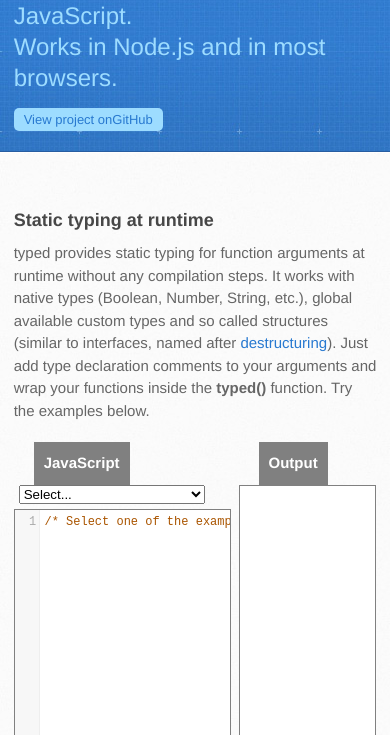
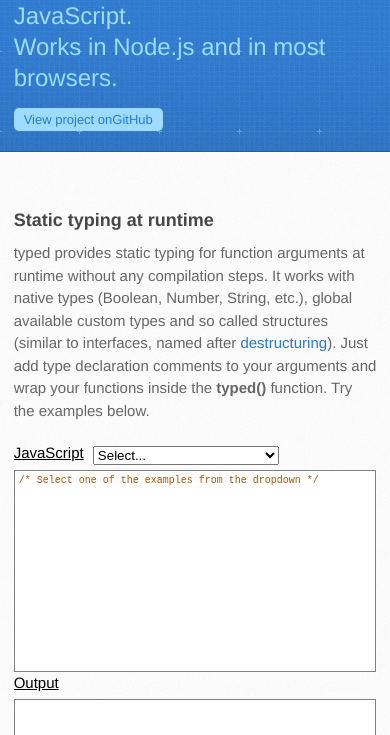
Before and after one commit to alexlawrence/typed, a plain HTML site: page index.html in a window 390 px wide. Shown: the part 109-844 px from the top of the page. Drawn offline with Linux system fonts and the light colour scheme.

Commit message:
Fixed mobile version of website.

```diff
--- a/stylesheets/extra.css
+++ b/stylesheets/extra.css
@@ -10,10 +10,8 @@
     float:left;
 }
 
-
 .demo .code, .demo .output
 {
-
     height: 350px;
     resize: none;
     border: 1px solid grey;
@@ -26,7 +24,6 @@
     font-family: monospace;
     color: #5A5;
     font-size: 12px;
-    line-height:14px;
 }
 
 .demo .header
@@ -63,10 +60,52 @@
 .CodeMirror
 {
     font-size: 12px;
-    line-height:14px;
+    line-height:13px;
 }
 
 strong
 {
     font-weight: bold;
 }
+
+@media only screen and (max-width: 767px)
+{
+    .demo .header
+        {
+        display: inline-block;
+        background-color: inherit;
+        font-weight: normal;
+        color: black;
+        text-decoration: underline;
+        padding: 0;
+        margin: 0 0 5px 0;
+    }
+
+    .demo .left, .demo .right
+        {
+        width: 100%;
+        float: none;
+    }
+
+    .demo .code, .CodeMirror-scroll
+        {
+        height: 200px;
+    }
+
+    .CodeMirror-gutter
+        {
+        display: none;
+    }
+
+    .CodeMirror
+        {
+        font-size: 10px;
+        line-height:11px;
+    }
+
+    .demo .output
+        {
+        font-size: 10px;
+        height: 100px;
+    }
+}
```
Also changed, not shown: index.html (+1 -2 lines).
